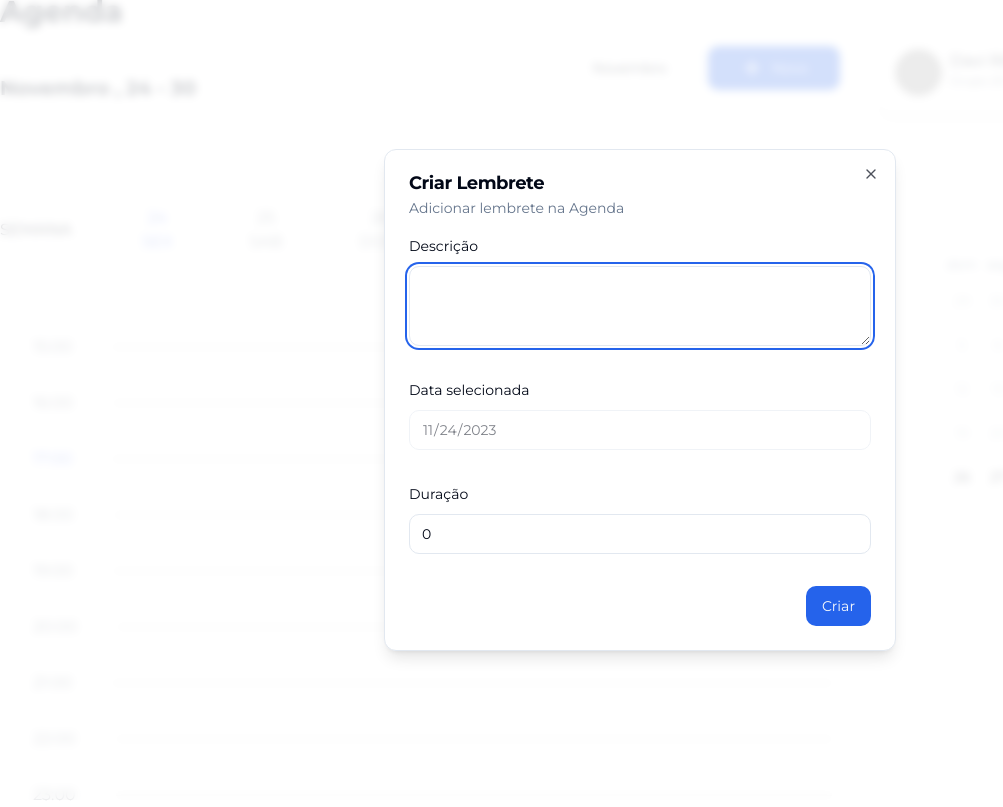
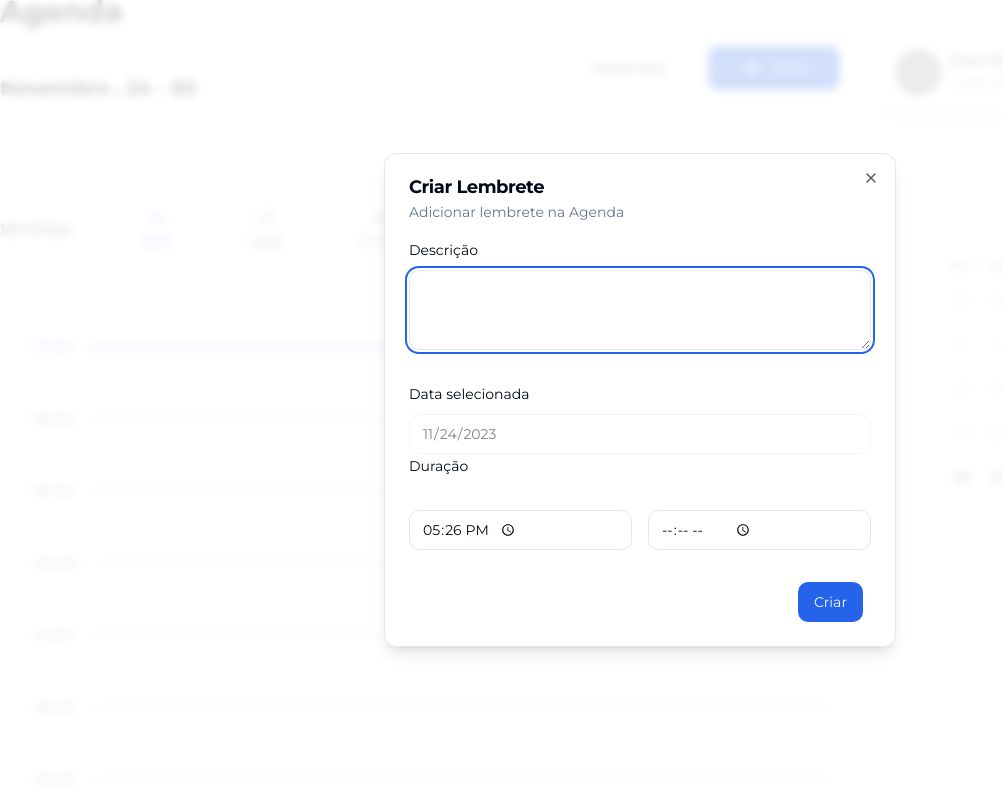
Before and after one commit to luminuszz/agenda-project, a React (Vite) app: page / in a window 1280 px wide. Both pictures are taken after a click on the button "Novo". Shown: the whole page, without its empty margins (0-1003 px from the left). Built offline with nearby package versions, Linux system fonts and the light colour scheme; grey boxes are pictures that could not be loaded.

Commit message:
feat(Form): create Task form

```diff
--- a/src/components/CreateTaskModal.tsx
+++ b/src/components/CreateTaskModal.tsx
@@ -1,4 +1,5 @@
 import {
+  DialogClose,
   DialogContent,
   DialogDescription,
   DialogFooter,
@@ -7,8 +8,7 @@ import {
 } from "@/components/ui/dialog.tsx";
 import { Button } from "@/components/ui/button.tsx";
 import { Textarea } from "@/components/ui/textarea.tsx";
-import { useAtomValue } from "jotai";
-import { selectedDateAtom } from "@/store/schedule.ts";
+import { useAtom, useAtomValue } from "jotai";
 import {
   Form,
   FormControl,
@@ -21,30 +21,73 @@ import { useForm } from "react-hook-form";
 import { Input } from "@/components/ui/input.tsx";
 import { z } from "zod";
 import { zodResolver } from "@hookform/resolvers/zod";
-import { format } from "date-fns";
+import { format, isAfter } from "date-fns";
+import { taskStore } from "@/store/task.ts";
+import { useRef } from "react";
+import { useToast } from "@/components/ui/use-toast.ts";
+import { Label } from "@/components/ui/label.tsx";
+import { transformHourStringToDate } from "@/lib/utils.ts";
+import { selectedDateAtom } from "@/store/schedule.ts";
 
-const formSchema = z.object({
+const formSchema = z
+  .object({
     description: z.string().min(1),
     selectedDate: z.date(),
-  startTimeRange: z.number().min(1).max(60),
+    startTimeRange: z.string(),
+    endTimeRange: z.string(),
+  })
+  .superRefine((data, ctx) => {
+    const initialDateIsAfterToEndRangeDate = isAfter(
+      transformHourStringToDate(data.startTimeRange),
+      transformHourStringToDate(data.endTimeRange),
+    );
+
+    if (initialDateIsAfterToEndRangeDate) {
+      ctx.addIssue({
+        code: "invalid_date",
+        path: ["endTimeRange"],
+        message: "Informe uma data maior que a inicial",
+      });
+    }
   });
 
 type FormValues = z.infer<typeof formSchema>;
 
 export const CreateTaskModal = () => {
+  const { toast } = useToast();
+
+  const [, addTask] = useAtom(taskStore);
   const selectedDate = useAtomValue(selectedDateAtom);
+
+  const closeButtonRef = useRef<HTMLButtonElement>(null);
 
   const form = useForm<FormValues>({
     resolver: zodResolver(formSchema),
     values: {
       description: "",
       selectedDate,
-      startTimeRange: 0,
+      startTimeRange: format(new Date(), "HH:mm"),
+      endTimeRange: "",
     },
   });
 
-  const handleCreateTask = (payload: FormValues) => {
-    console.log(payload);
+  const handleCreateTask = (payload: typeof formSchema._output) => {
+    addTask({
+      date: payload.selectedDate,
+      description: payload.description,
+      timeRange: {
+        endDate: transformHourStringToDate(payload.endTimeRange),
+        startDate: transformHourStringToDate(payload.startTimeRange),
+      },
+      id: Date.now().toLocaleString(),
+    });
+
+    closeButtonRef.current?.click();
+
+    toast({
+      description: "Tarefa adicionada !",
+      variant: "success",
+    });
   };
 
   return (
@@ -91,17 +134,15 @@ export const CreateTaskModal = () => {
             name="selectedDate"
           />
 
+          <Label>Duração</Label>
+
+          <div className=" grid grid-cols-2 gap-4">
             <FormField
               control={form.control}
               render={({ field }) => (
                 <FormItem>
-                <FormLabel>Duração</FormLabel>
                   <FormControl>
-                  <Input
-                    {...field}
-                    type="number"
-                    onChange={(e) => field.onChange(Number(e.target.value))}
-                  />
+                    <Input {...field} type="time" />
                   </FormControl>
                   <FormMessage />
                 </FormItem>
@@ -109,8 +150,23 @@ export const CreateTaskModal = () => {
               name="startTimeRange"
             />
 
+            <FormField
+              control={form.control}
+              render={({ field }) => (
+                <FormItem>
+                  <FormControl>
+                    <Input {...field} type="time" />
+                  </FormControl>
+                  <FormMessage />
+                </FormItem>
+              )}
+              name="endTimeRange"
+            />
+          </div>
+
           <DialogFooter>
             <Button type="submit">Criar</Button>
+            <DialogClose ref={closeButtonRef}></DialogClose>
           </DialogFooter>
         </form>
       </Form>
--- a/src/components/ScheduleTimeLine.tsx
+++ b/src/components/ScheduleTimeLine.tsx
@@ -1,16 +1,19 @@
 import { Separator } from "@radix-ui/react-select";
 import { useAtomValue } from "jotai";
-import { hoursAtom, todayAtom } from "@/store/schedule.ts";
+import { hourLinesWithTasksAtom, todayAtom } from "@/store/schedule.ts";
 
 import { getHours } from "date-fns";
 import { useEffect, useRef } from "react";
+import { Task } from "@/store/task.ts";
+import { TaskCard } from "@/components/TaskCard.tsx";
 
 type HourLineProps = {
   isActive: boolean;
   hour: string;
+  tasks?: Task[];
 };
 
-const HourLine = ({ isActive, hour }: HourLineProps) => {
+const HourLine = ({ isActive, hour, tasks = [] }: HourLineProps) => {
   const lineRef = useRef<HTMLDivElement>(null);
 
   useEffect(() => {
@@ -22,9 +25,10 @@ const HourLine = ({ isActive, hour }: HourLineProps) => {
   return (
     <div
       ref={lineRef}
-      className="flex flex-1 justify-start items-center gap-10 px-2 "
+      className="flex flex-col  justify-center gap-4 px-2"
       key={hour}
     >
+      <div className="flex justify-center items-center gap-4">
         <p
           data-active={isActive}
           className="text-gray-500 data-[active=true]:text-[#5272E9]"
@@ -32,22 +36,39 @@ const HourLine = ({ isActive, hour }: HourLineProps) => {
           {hour}
         </p>
         <Separator
-        data-ative={isActive}
+          data-active={isActive}
           className="w-full h-0.5 bg-[#DCDCDC] data-[active=true]:bg-[#5272E9]"
         />
+      </div>
+
+      <div className="flex flex-1 justify-start items-center gap-4 ml-[60px]">
+        {tasks?.map((task) => (
+          <TaskCard
+            key={task.id}
+            description={task.description}
+            range={{
+              start: task.timeRange.startDate,
+              end: task.timeRange.endDate,
+            }}
+          />
+        ))}
+      </div>
     </div>
   );
 };
 
 export const ScheduleTimeLine = () => {
-  const hoursList = useAtomValue(hoursAtom);
+  const hoursList = useAtomValue(hourLinesWithTasksAtom);
+
+  console.log({ hoursList });
 
   const selectedDate = useAtomValue(todayAtom);
 
   return (
     <section className="flex-col flex flex-1 ml-[25px]  relative mt-2 gap-[32px]">
-      {hoursList.map(({ hour, formattedHour }) => (
+      {hoursList.map(({ hour, formattedHour, tasks }) => (
         <HourLine
+          tasks={tasks}
           key={hour}
           hour={formattedHour}
           isActive={Number(hour) === getHours(selectedDate)}
--- a/src/components/TaskCard.tsx
+++ b/src/components/TaskCard.tsx
@@ -1,22 +1,40 @@
+import { format, intervalToDuration, hoursToMinutes } from "date-fns";
+
 type Props = {
-  position: {
-    x: number;
-    y: number;
+  description: string;
+  range: {
+    start: Date;
+    end: Date;
   };
 };
 
-export const TaskCard = ({ position }: Props) => {
+export const TaskCard = ({ range, description }: Props) => {
+  const formatter = "HH:mm";
+
+  const formattedRange = {
+    start: format(range.start, formatter),
+    end: format(range.end, formatter),
+  };
+
+  const interval = intervalToDuration(range);
+
+  const withByRangePorcent = (
+    hoursToMinutes(interval.hours || 0) +
+    ((interval?.minutes || 0) * 100) / 60
+  ).toFixed(0);
+
+  console.log(withByRangePorcent);
+
   return (
     <div
       style={{
-        top: position.y,
-        left: position.x,
+        maxHeight: `${withByRangePorcent}%`,
       }}
-      className={`border-l-[7px] border-s-[#5272E9] p-3 w-[200px] h-[85px] rounded-sm bg-[#E9EFFF] flex flex-col flex-1 justify-start absolute`}
+      className={`border-l-[7px] border-s-[#5272E9] p-3 h-full rounded-sm bg-[#E9EFFF] flex flex-col flex-1 justify-between  max-w-xl `}
     >
-      <p className="text-[#5272E9] text-xs">Colocar a comida do cachorro</p>
+      <p className="text-[#5272E9] text-xs ">{description}</p>
 
-      <span className="text-[10px] text-[#5272E9]">10:10 - 10:30</span>
+      <span className="text-[10px] text-[#5272E9]">{`${formattedRange.start} - ${formattedRange.end}`}</span>
     </div>
   );
 };
--- a/src/components/ui/toast.tsx
+++ b/src/components/ui/toast.tsx
@@ -1,11 +1,11 @@
-import * as React from "react"
-import * as ToastPrimitives from "@radix-ui/react-toast"
-import { cva, type VariantProps } from "class-variance-authority"
-import { X } from "lucide-react"
+import * as React from "react";
+import * as ToastPrimitives from "@radix-ui/react-toast";
+import { cva, type VariantProps } from "class-variance-authority";
+import { X } from "lucide-react";
 
-import { cn } from "@/lib/utils"
+import { cn } from "@/lib/utils";
 
-const ToastProvider = ToastPrimitives.Provider
+const ToastProvider = ToastPrimitives.Provider;
 
 const ToastViewport = React.forwardRef<
   React.ElementRef<typeof ToastPrimitives.Viewport>,
@@ -15,12 +15,12 @@ const ToastViewport = React.forwardRef<
     ref={ref}
     className={cn(
       "fixed top-0 z-[100] flex max-h-screen w-full flex-col-reverse p-4 sm:bottom-0 sm:right-0 sm:top-auto sm:flex-col md:max-w-[420px]",
-      className
+      className,
     )}
     {...props}
   />
-))
-ToastViewport.displayName = ToastPrimitives.Viewport.displayName
+));
+ToastViewport.displayName = ToastPrimitives.Viewport.displayName;
 
 const toastVariants = cva(
   "group pointer-events-auto relative flex w-full items-center justify-between space-x-4 overflow-hidden rounded-md border p-6 pr-8 shadow-lg transition-all data-[swipe=cancel]:translate-x-0 data-[swipe=end]:translate-x-[var(--radix-toast-swipe-end-x)] data-[swipe=move]:translate-x-[var(--radix-toast-swipe-move-x)] data-[swipe=move]:transition-none data-[state=open]:animate-in data-[state=closed]:animate-out data-[swipe=end]:animate-out data-[state=closed]:fade-out-80 data-[state=closed]:slide-out-to-right-full data-[state=open]:slide-in-from-top-full data-[state=open]:sm:slide-in-from-bottom-full",
@@ -30,13 +30,15 @@ const toastVariants = cva(
         default: "border bg-background text-foreground",
         destructive:
           "destructive group border-destructive bg-destructive text-destructive-foreground",
+        success:
+          "bg-green-500 text-gray-200 border-gray-100 text-destructive-foreground font-medium",
       },
     },
     defaultVariants: {
       variant: "default",
     },
-  }
-)
+  },
+);
 
 const Toast = React.forwardRef<
   React.ElementRef<typeof ToastPrimitives.Root>,
@@ -49,9 +51,9 @@ const Toast = React.forwardRef<
       className={cn(toastVariants({ variant }), className)}
       {...props}
     />
-  )
-})
-Toast.displayName = ToastPrimitives.Root.displayName
+  );
+});
+Toast.displayName = ToastPrimitives.Root.displayName;
 
 const ToastAction = React.forwardRef<
   React.ElementRef<typeof ToastPrimitives.Action>,
@@ -61,12 +63,12 @@ const ToastAction = React.forwardRef<
     ref={ref}
     className={cn(
       "inline-flex h-8 shrink-0 items-center justify-center rounded-md border bg-transparent px-3 text-sm font-medium ring-offset-background transition-colors hover:bg-secondary focus:outline-none focus:ring-2 focus:ring-ring focus:ring-offset-2 disabled:pointer-events-none disabled:opacity-50 group-[.destructive]:border-muted/40 group-[.destructive]:hover:border-destructive/30 group-[.destructive]:hover:bg-destructive group-[.destructive]:hover:text-destructive-foreground group-[.destructive]:focus:ring-destructive",
-      className
+      className,
     )}
     {...props}
   />
-))
-ToastAction.displayName = ToastPrimitives.Action.displayName
+));
+ToastAction.displayName = ToastPrimitives.Action.displayName;
 
 const ToastClose = React.forwardRef<
   React.ElementRef<typeof ToastPrimitives.Close>,
@@ -76,15 +78,15 @@ const ToastClose = React.forwardRef<
     ref={ref}
     className={cn(
       "absolute right-2 top-2 rounded-md p-1 text-foreground/50 opacity-0 transition-opacity hover:text-foreground focus:opacity-100 focus:outline-none focus:ring-2 group-hover:opacity-100 group-[.destructive]:text-red-300 group-[.destructive]:hover:text-red-50 group-[.destructive]:focus:ring-red-400 group-[.destructive]:focus:ring-offset-red-600",
-      className
+      className,
     )}
     toast-close=""
     {...props}
   >
     <X className="h-4 w-4" />
   </ToastPrimitives.Close>
-))
-ToastClose.displayName = ToastPrimitives.Close.displayName
+));
+ToastClose.displayName = ToastPrimitives.Close.displayName;
 
 const ToastTitle = React.forwardRef<
   React.ElementRef<typeof ToastPrimitives.Title>,
@@ -95,8 +97,8 @@ const ToastTitle = React.forwardRef<
     className={cn("text-sm font-semibold", className)}
     {...props}
   />
-))
-ToastTitle.displayName = ToastPrimitives.Title.displayName
+));
+ToastTitle.displayName = ToastPrimitives.Title.displayName;
 
 const ToastDescription = React.forwardRef<
   React.ElementRef<typeof ToastPrimitives.Description>,
@@ -107,12 +109,12 @@ const ToastDescription = React.forwardRef<
     className={cn("text-sm opacity-90", className)}
     {...props}
   />
-))
-ToastDescription.displayName = ToastPrimitives.Description.displayName
+));
+ToastDescription.displayName = ToastPrimitives.Description.displayName;
 
-type ToastProps = React.ComponentPropsWithoutRef<typeof Toast>
+type ToastProps = React.ComponentPropsWithoutRef<typeof Toast>;
 
-type ToastActionElement = React.ReactElement<typeof ToastAction>
+type ToastActionElement = React.ReactElement<typeof ToastAction>;
 
 export {
   type ToastProps,
@@ -124,4 +126,4 @@ export {
   ToastDescription,
   ToastClose,
   ToastAction,
-}
+};
--- a/src/lib/utils.ts
+++ b/src/lib/utils.ts
@@ -1,6 +1,21 @@
-import { type ClassValue, clsx } from "clsx"
-import { twMerge } from "tailwind-merge"
+import { type ClassValue, clsx } from "clsx";
+import { twMerge } from "tailwind-merge";
 
 export function cn(...inputs: ClassValue[]) {
-  return twMerge(clsx(inputs))
+  return twMerge(clsx(inputs));
 }
+
+/**
+ @param time
+ @return Date
+ Receive hour format (00:00) and transform to Date format
+ */
+export const transformHourStringToDate = (time: string): Date => {
+  const [hours, minutes] = time.split(":");
+
+  const date = new Date();
+
+  date.setHours(Number(hours), Number(minutes));
+
+  return date;
+};
--- a/src/main.tsx
+++ b/src/main.tsx
@@ -5,9 +5,11 @@ import { RouterProvider } from "react-router-dom";
 import { Router } from "./routes/router.tsx";
 
 import "./css/main.css";
+import { Toaster } from "@/components/ui/toaster.tsx";
 
 ReactDOM.createRoot(document.getElementById("root")!).render(
   <React.StrictMode>
+    <Toaster />
     <RouterProvider router={Router} />
   </React.StrictMode>,
 );
--- a/src/store/schedule.ts
+++ b/src/store/schedule.ts
@@ -5,11 +5,12 @@ import {
   eachHourOfInterval,
   endOfDay,
   format,
+  setHours,
   setMinutes,
-  setHours,
 } from "date-fns";
 
 import { ptBR } from "date-fns/locale";
+import { tasksAtom } from "@/store/task.ts";
 
 export const todayAtom = atom(new Date());
 
@@ -41,7 +42,25 @@ export const hoursAtom = atom((get) => {
   return hoursList.map((date) => ({
     hour: date.getHours(),
     formattedHour: format(date, "HH:mm"),
+    date,
   }));
 });
 
+export const hourLinesWithTasksAtom = atom((get) => {
+  const tasks = get(tasksAtom);
+
+  return get(hoursAtom).map((hoursData) => {
+    const currentTasksInThisInterval = tasks.filter(
+      (task) =>
+        task.timeRange.startDate.getHours() === hoursData.hour &&
+        task.date.getDay() === get(selectedDateAtom).getDay(),
+    );
+
+    return {
+      ...hoursData,
+      tasks: currentTasksInThisInterval,
+    };
+  });
+});
+
 export const selectedDateAtom = atom(new Date());
--- /dev/null
+++ b/src/store/task.ts
@@ -0,0 +1,20 @@
+import { atom } from "jotai";
+
+export type Task = {
+  id: string;
+  description: string;
+  date: Date;
+  timeRange: {
+    startDate: Date;
+    endDate: Date;
+  };
+};
+
+export const tasksAtom = atom<Task[]>([]);
+
+export const taskStore = atom(
+  (get) => get(tasksAtom),
+  (get, set, newTask: Task) => {
+    set(tasksAtom, [...get(tasksAtom), newTask]);
+  },
+);
```
Lines whose indentation alone changed are shown as unchanged.
